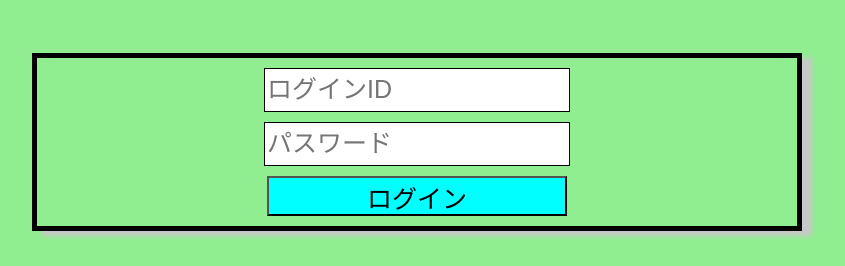
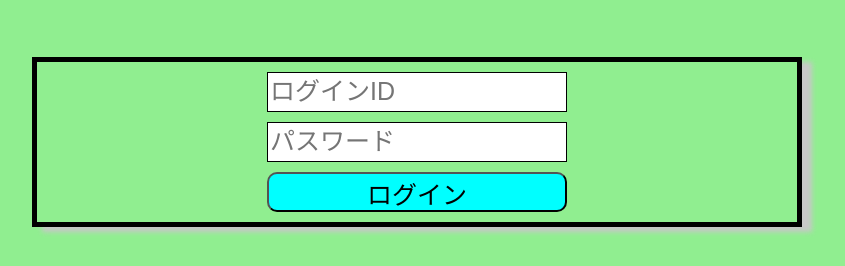
Before and after one commit to DIO0550/Vue-Poker, a Nuxt app in the folder src/frontend/: page / in a window 1280 px wide. Shown: the part 172-438 px from the top of the page, without its empty margins (223-1068 px from the left). Built offline with nearby package versions, Linux system fonts and the light colour scheme.

Commit message:
フォーカスが当たった際に内側に線を引くように変更

```diff
--- a/src/frontend/pages/index.vue
+++ b/src/frontend/pages/index.vue
@@ -45,11 +45,11 @@ $input-height: 40px
   width: $input-width
   height: $input-height
   font-size: 25px
+  box-sizing: border-box
 
 .login-field:focus
   border: 3px solid blue
-  width: $input-width
-  height: $input-height
+  box-sizing: border-box
 
 .password-field
   margin-top: 10px
@@ -57,11 +57,11 @@ $input-height: 40px
   width: $input-width
   height: $input-height
   font-size: 25px
+  box-sizing: border-box
 
 .password-field:focus
   border: 3px solid blue
-  width: $input-width
-  height: $input-height
+  box-sizing: border-box
 
 .login-button
   width: $input-width
@@ -70,6 +70,7 @@ $input-height: 40px
   margin-bottom: 10px
   background-color: aqua
   font-size: 25px
+  border-radius: 10px
 </style>
 
 <style lang="sass">
```
